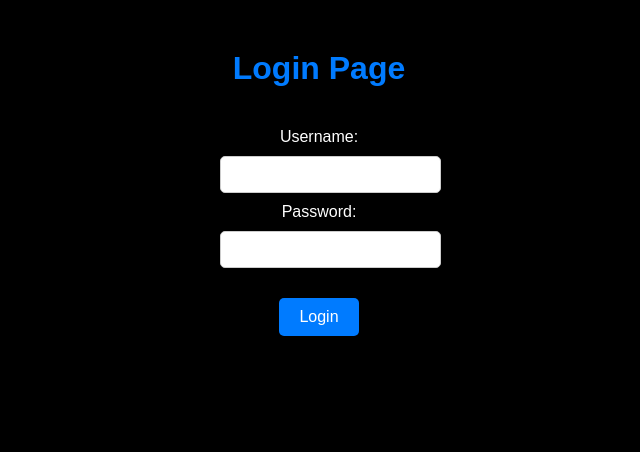
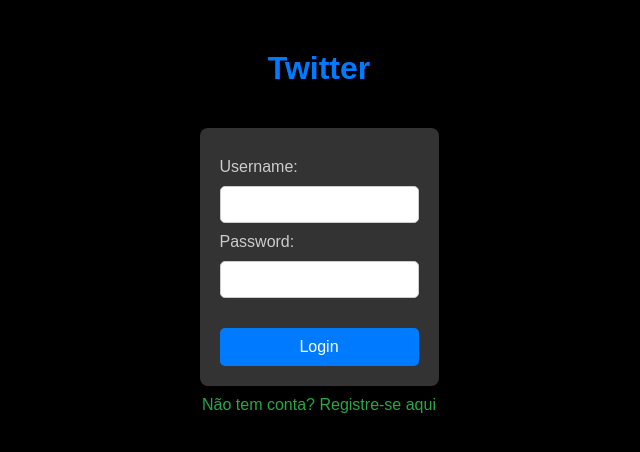
Before and after one commit to BrunoRbt/Twitter, a Django app: page /login/ in a window 1280 px wide. Shown: the top 452 px of the page, without its empty margins (321-961 px from the left). Run offline with Django 5.2, Linux system fonts and the light colour scheme.

Commit message:
adicionando botão de registra-se

```diff
--- a/templates/login.html
+++ b/templates/login.html
@@ -18,10 +18,16 @@
         form {
             display: inline-block;
             margin-top: 20px;
+            background-color: #333;
+            padding: 20px;
+            border-radius: 8px;
+            box-shadow: 0 2px 4px rgba(0, 0, 0, 0.1);
         }
         label {
             display: block;
             margin-bottom: 10px;
+            text-align: left;
+            color: #ccc;
         }
         input {
             padding: 10px;
@@ -29,6 +35,7 @@
             border: 1px solid #ccc;
             border-radius: 5px;
             width: 100%;
+            box-sizing: border-box;
         }
         button {
             background-color: #007bff;
@@ -39,23 +46,53 @@
             cursor: pointer;
             border-radius: 5px;
             margin-top: 20px;
+            width: 100%;
         }
         button:hover {
             background-color: #0056b3;
         }
+        .register-link {
+            color: #28a745;
+            margin-top: 10px;
+            display: block;
+            text-decoration: none;
+        }
+        .register-link:hover {
+            text-decoration: underline;
+        }
+        .error {
+            color: red;
+            margin-bottom: 10px;
+        }
     </style>
 </head>
 <body>
-    <h1>Login Page</h1>
-    <form method="post" action="/login/">
+    <h1>Twitter</h1>
+    <form id="loginForm" method="post" action="{% url 'login' %}">
         {% csrf_token %}
+        <div class="error" id="error"></div>
         <label for="username">Username:</label>
-        <input type="text" id="username" name="username">
+        <input type="text" id="username" name="username" required>
         <br>
         <label for="password">Password:</label>
-        <input type="password" id="password" name="password">
+        <input type="password" id="password" name="password" required>
         <br>
         <button type="submit">Login</button>
     </form>
+    <a class="register-link" href="{% url 'register' %}">Não tem conta? Registre-se aqui</a>
+    <script>
+        document.getElementById('loginForm').addEventListener('submit', function(event) {
+            const username = document.getElementById('username').value;
+            const password = document.getElementById('password').value;
+            const errorElement = document.getElementById('error');
+
+            if (!username || !password) {
+                event.preventDefault();
+                errorElement.textContent = 'Both fields are required.';
+            } else {
+                errorElement.textContent = '';
+            }
+        });
+    </script>
 </body>
 </html>
```
